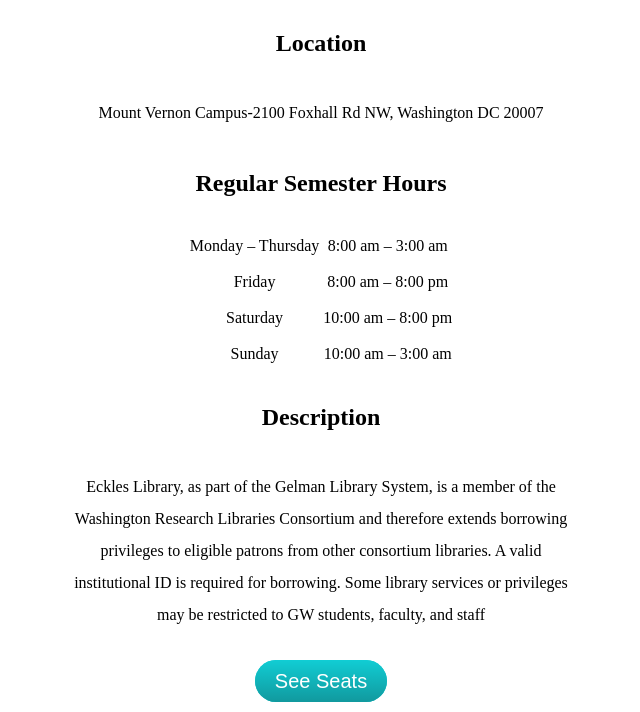
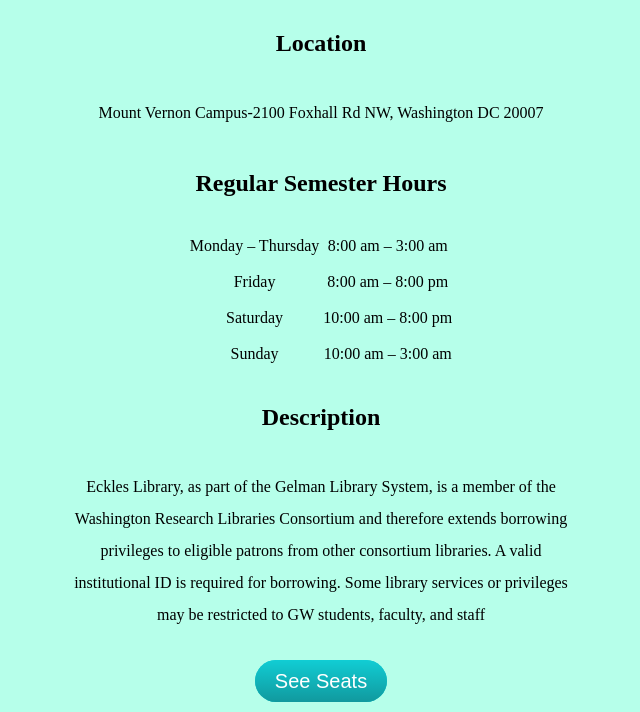
Before and after one commit to siqiguan/library-seat-monitoring, a plain HTML site: page Eckles.html in a window 1280 px wide. Shown: the part 88-800 px from the top of the page, without its empty margins (319-959 px from the left). Drawn offline with Linux system fonts and the light colour scheme.

Commit message:
Update Eckles.html

```diff
--- a/Eckles.html
+++ b/Eckles.html
@@ -7,6 +7,7 @@
       body{
         text-align:center;
         line-height:2;
+        background-color: #b6ffea;
       }
       p{
         width:500px;
```
